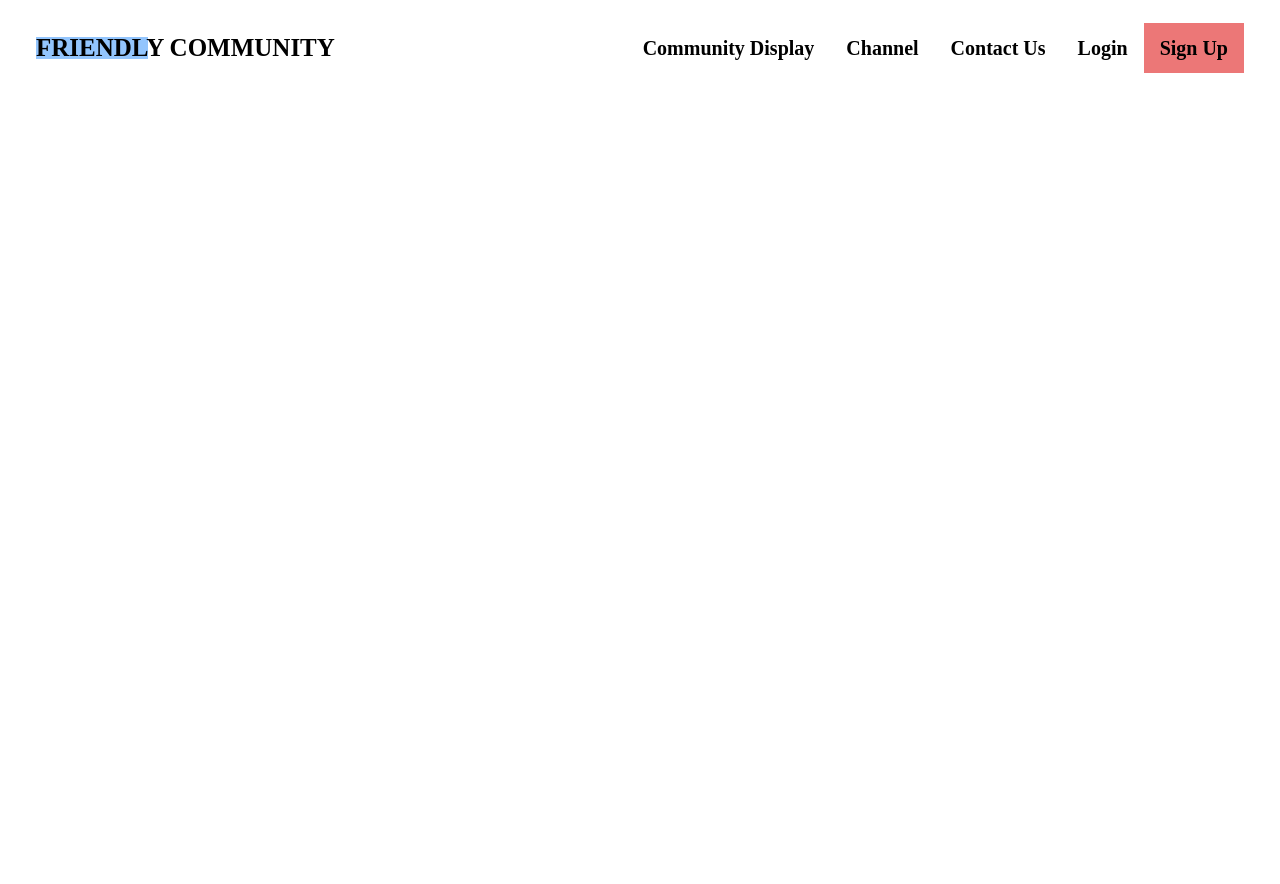
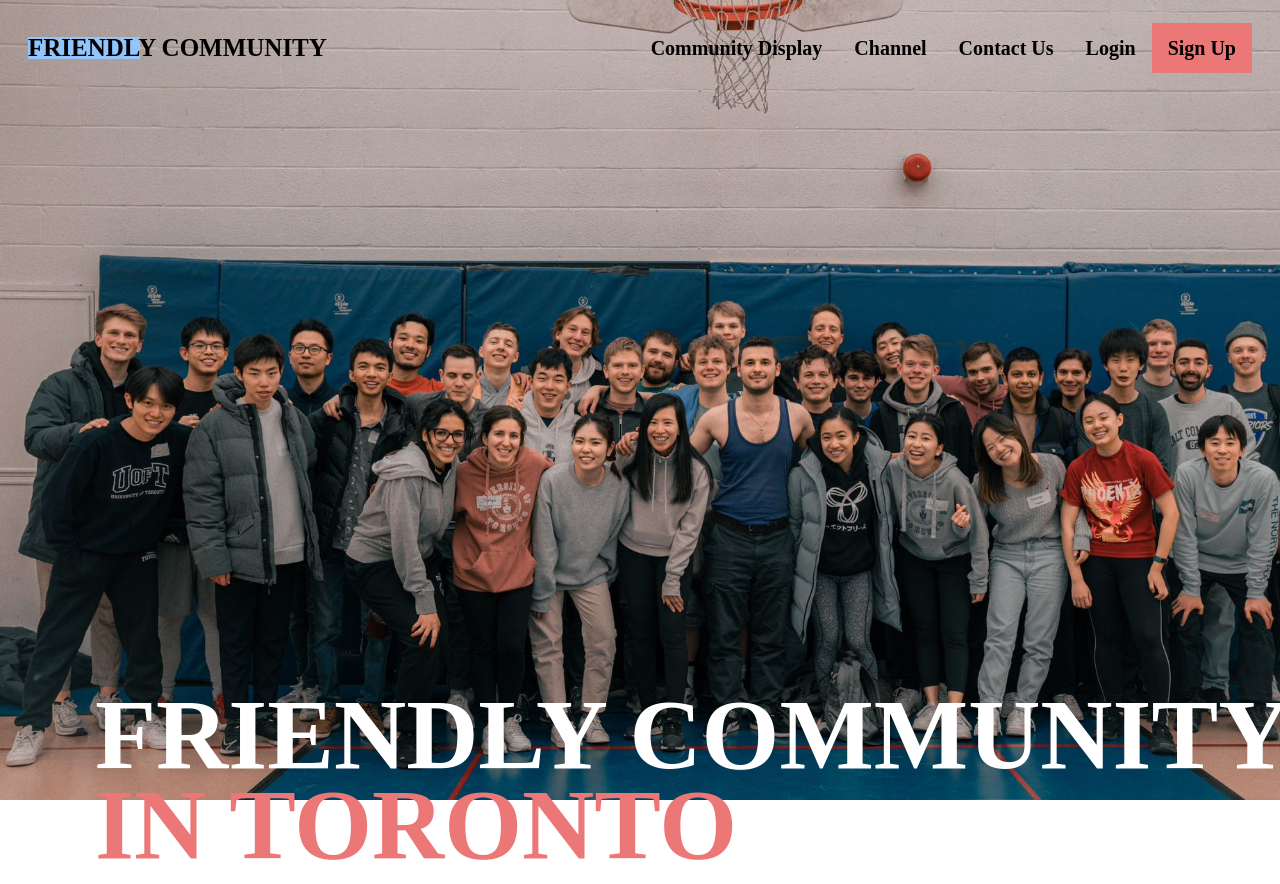
Before and after one commit to comp231-002-Team2/FrontEnd-comp231-002-Team-2-, a Next.js app: page / in a window 1280 px wide. Before the commit the page ends 800 px from the top, so only its background shows below. Built offline with nearby package versions, Linux system fonts and the light colour scheme.

Commit message:
fixed:edit navbar and add main feature

```diff
--- /dev/null
+++ b/components/Main.jsx
@@ -0,0 +1,91 @@
+import React, {useState} from 'react';
+import { AiOutlineClose, AiOutlineMenu } from 'react-icons/ai';
+import torontoImage from "../public/assets/torontoImage.jpg";
+import communityImage from "../public/assets/communityImage.jpg";
+import Image from 'next/image';
+import Link from 'next/link';
+
+const Main = () => {
+    const [nav, setNav] = useState(false)
+    const handleNav = () => {
+        setNav(!nav)
+    }
+    return (
+        <div className="bg-[url('../public/assets/communityImage.jpg')] bg-custom-image bg-cover h-screen bg-no-repeat top-[-91px]">
+        <div className="flex justify-between items-center h-24 max-w-[1240px] mx-auto px-2 text-black">
+          <div className="w-28 bg-blue-300">
+              <h1 className= "whitespace-pre-wrap w-[340px] font-['Sarabun'] text-[25px] leading-[0.9] font-bold text-left uppercase text-black">FRIENDLY COMMUNITY</h1>
+          </div>
+                <ul className='hidden md:flex'>
+                    <Link href='/'>
+                        <li className= "whitespace-pre-wrap p-4 font-['Sarabun'] text-[20px] leading-[0.9] font-bold text-left text-black">Community Display</li>
+                    </Link>
+                    <Link href='/'>
+                        <li className= "whitespace-pre-wrap p-4 font-['Sarabun'] text-[20px] leading-[0.9] font-bold text-left text-black">Channel</li>
+                    </Link>
+                    <Link href='/'>
+                        <li className= "whitespace-pre-wrap p-4 font-['Sarabun'] text-[20px] leading-[0.9] font-bold text-left text-black">Contact Us</li>
+                    </Link>
+                    <Link href='/'>
+                        <li className="whitespace-pre-wrap p-4 font-['Sarabun'] text-[20px] leading-[0.9] font-bold text-left text-black">Login</li>
+                    </Link>
+                    <Link href='/'>
+                        <div className="bg-[#ec7777] h-30">
+                            <li className= "whitespace-pre-wrap p-4 font-['Sarabun'] text-[20px] leading-[0.9] font-bold text-left text-black">Sign Up</li>
+                        </div>
+                    </Link>
+                </ul>
+        <p className="whitespace-pre-wrap absolute top-[690px] left-[95px] w-[1201px] h-[194px] font-['Sarabun'] text-[100px] leading-[0.9] font-bold text-left uppercase">
+        <span className="whitespace-pre-wrap w-[1201px] h-[194px] font-['Sarabun'] text-[100px] leading-[0.9] font-bold text-left uppercase text-white">
+          Friendly
+        </span>
+        <span className="whitespace-pre-wrap w-[1201px] h-[194px] font-['Sarabun'] text-[100px] leading-[0.9] font-bold text-left uppercase text-white">
+          {" "}
+        </span>
+        <span className="whitespace-pre-wrap w-[1201px] h-[194px] font-['Sarabun'] text-[100px] leading-[0.9] font-bold text-left uppercase text-white">
+          Community
+        </span>
+        <span className="whitespace-pre-wrap w-[1201px] h-[194px] font-['Sarabun'] text-[100px] leading-[0.9] font-bold text-left uppercase text-white">
+          {" "}
+        </span>
+        <br />
+        <span className="whitespace-pre-wrap w-[1201px] h-[194px] font-['Sarabun'] text-[100px] leading-[0.9] font-bold text-left uppercase text-[#ec7777]">
+          in
+        </span>
+        <span className="whitespace-pre-wrap w-[1201px] h-[194px] font-['Sarabun'] text-[100px] leading-[0.9] font-bold text-left uppercase text-[#ec7777]">
+          {" "}
+        </span>
+        <span className="whitespace-pre-wrap w-[1201px] h-[194px] font-['Sarabun'] text-[100px] leading-[0.9] font-bold text-left uppercase text-[#ec7777]">
+          TORONTO
+        </span>
+        </p>
+        <div onClick={handleNav} className= 'block md:hidden'>
+            { nav ? <AiOutlineClose size ={20}/> : <AiOutlineMenu size={20} /> }
+        </div>
+        <div className={nav ? 'fixed left-0 top-0 w-[60%] h-full border-r boder-r-gray-900 bg-blue-100 ease-in-out duration-500' : 'fixed left-[-100%] '  }>
+        <h1 className= 'w-full text-3xl font-bold text-[black] m-4'>FRIENDLY COMMUNITY</h1>
+            <ul className='uppercase p-4'>
+                <Link href='/'>
+                    <li className= "p-4 border-b border-gray-300">Community Display</li>
+                </Link>
+                <Link href='/'>
+                    <li className= "p-4 border-b border-gray-300">Channel</li>
+                </Link>
+                <Link href='/'>
+                    <li className= "p-4 border-b border-gray-300">Contact Us</li>
+                </Link>
+                <Link href='/'>
+                    <li className="p-4 border-b border-gray-300">Login</li>
+                </Link>
+                <Link href='/'>
+                    <li className= "p-4 border-b border-gray-300">Sign Up</li>
+                </Link>
+            </ul>
+        </div>
+    </div>
+
+    </div>
+  )
+}
+
+export default Main;
--- a/components/Navbar.jsx
+++ /dev/null
@@ -1,40 +0,0 @@
-import React, {useState} from 'react';
-import{AiOutlineClose, AiOutlineMenu} from 'react-icons/ai';
-
-const Navbar = () => {
-    const [nav, setNav] = useState(false)
-    const handleNav = () => {
-        setNav(!nav)
-    }
-  return (
-      <div className='flex justify-between items-center h-24 max-w-[1240px] mx-auto px-4 text-black'>
-          <div className="w-28 bg-blue-300">
-              <h1 className= "whitespace-pre-wrap w-[340px] font-['Sarabun'] text-[25px] leading-[0.9] font-bold text-left uppercase text-black">FRIENDLY COMMUNITY</h1>
-          </div>
-        <ul className= 'hidden md:flex'>
-            <li className= "whitespace-pre-wrap p-4 font-['Sarabun'] text-[20px] leading-[0.9] font-bold text-left text-black">Community Display</li>
-            <li className= "whitespace-pre-wrap p-4 font-['Sarabun'] text-[20px] leading-[0.9] font-bold text-left text-black">Channel</li>
-            <li className= "whitespace-pre-wrap p-4 font-['Sarabun'] text-[20px] leading-[0.9] font-bold text-left text-black">Contact Us</li>
-            <li className="whitespace-pre-wrap p-4 font-['Sarabun'] text-[20px] leading-[0.9] font-bold text-left text-black">Login</li>
-            <div className="bg-[#ec7777] h-30">
-                <li className= "whitespace-pre-wrap p-4 font-['Sarabun'] text-[20px] leading-[0.9] font-bold text-left text-black">Sign Up</li>
-            </div>
-        </ul>
-        <div onClick={handleNav} className= 'block md:hidden'>
-            { nav ? <AiOutlineClose size ={20}/> : <AiOutlineMenu size={20} /> }
-        </div>
-        <div className={nav ? 'fixed left-0 top-0 w-[60%] h-full border-r boder-r-gray-900 bg-blue-100 ease-in-out duration-500' : 'fixed left-[-100%] '  }>
-        <h1 className= 'w-full text-3xl font-bold text-[black] m-4'>FRIENDLY COMMUNITY</h1>
-            <ul className= 'uppercase p-4'>
-            <li className= 'p-4 border-b border-gray-300'>community display</li>
-            <li className= 'p-4 border-b border-gray-300'>channel</li>
-            <li className= 'p-4 border-b border-gray-300'>contact us</li>
-            <li className= 'p-4 border-b border-gray-300'>login</li>
-            <li className= 'p-4 border-b border-gray-300'>sign up</li>
-            </ul>
-        </div>
-    </div>
-  )
-}
-
-export default Navbar
--- a/pages/index.js
+++ b/pages/index.js
@@ -1,7 +1,7 @@
 import Head from 'next/head'
 import Image from 'next/image'
 import { Inter } from 'next/font/google'
-import Navbar from '@/components/Navbar'
+import Main from '@/components/Main'
 
 const inter = Inter({ subsets: ['latin'] })
 
@@ -14,7 +14,7 @@ export default function Home() {
         <meta name="viewport" content="width=device-width, initial-scale=1" />
         <link rel="icon" href="/favicon.ico" />
       </Head>
-      <Navbar />
+      <Main />
     </>
   )
 }
--- a/tailwind.config.js
+++ b/tailwind.config.js
@@ -9,7 +9,12 @@ module.exports = {
     "./src/**/*.{js,ts,jsx,tsx}",
   ],
   theme: {
-    extend: {},
+    extend: {
+      backgroundImage: {
+        'community-image': "url('../public/assets/communityImage.jpg')",
+        'toronto-image': "url('../public/assets/torontoImage.jpg')",
+      }
+    },
   },
   plugins: [],
 }
```
